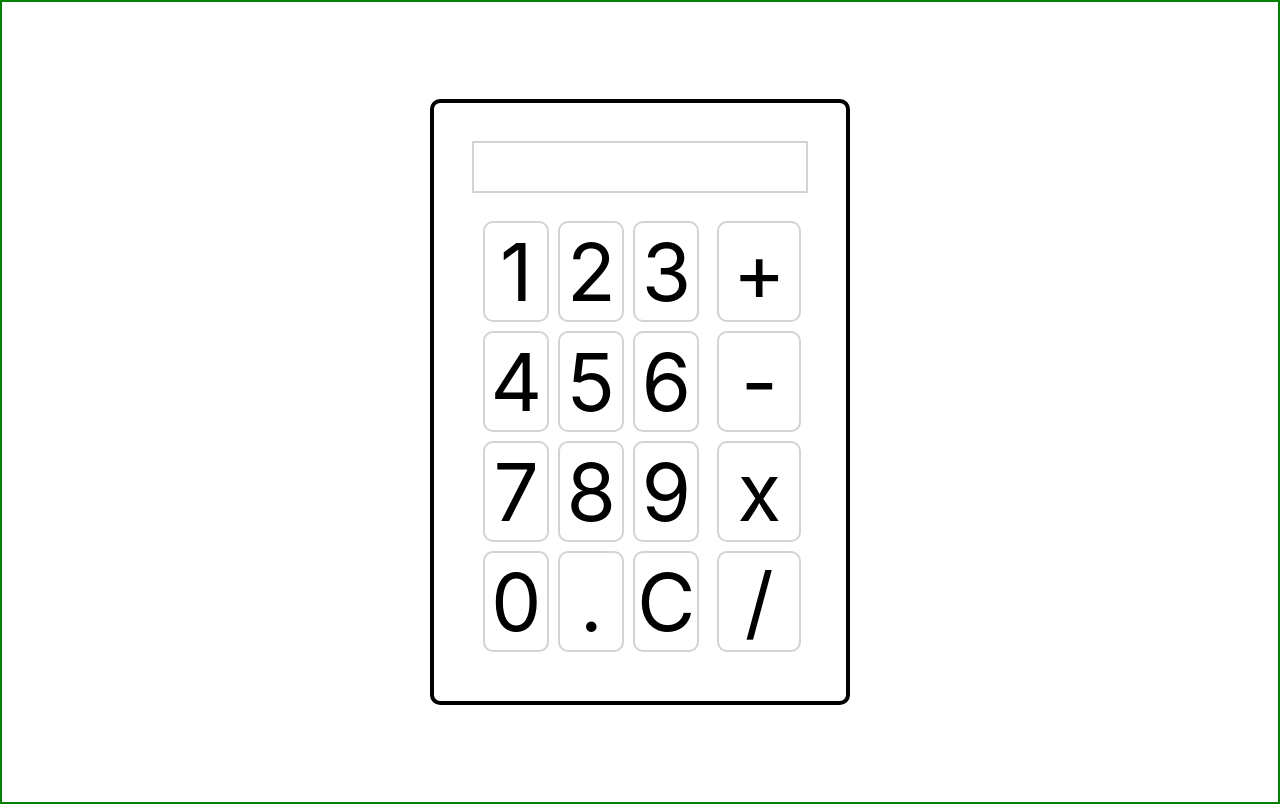
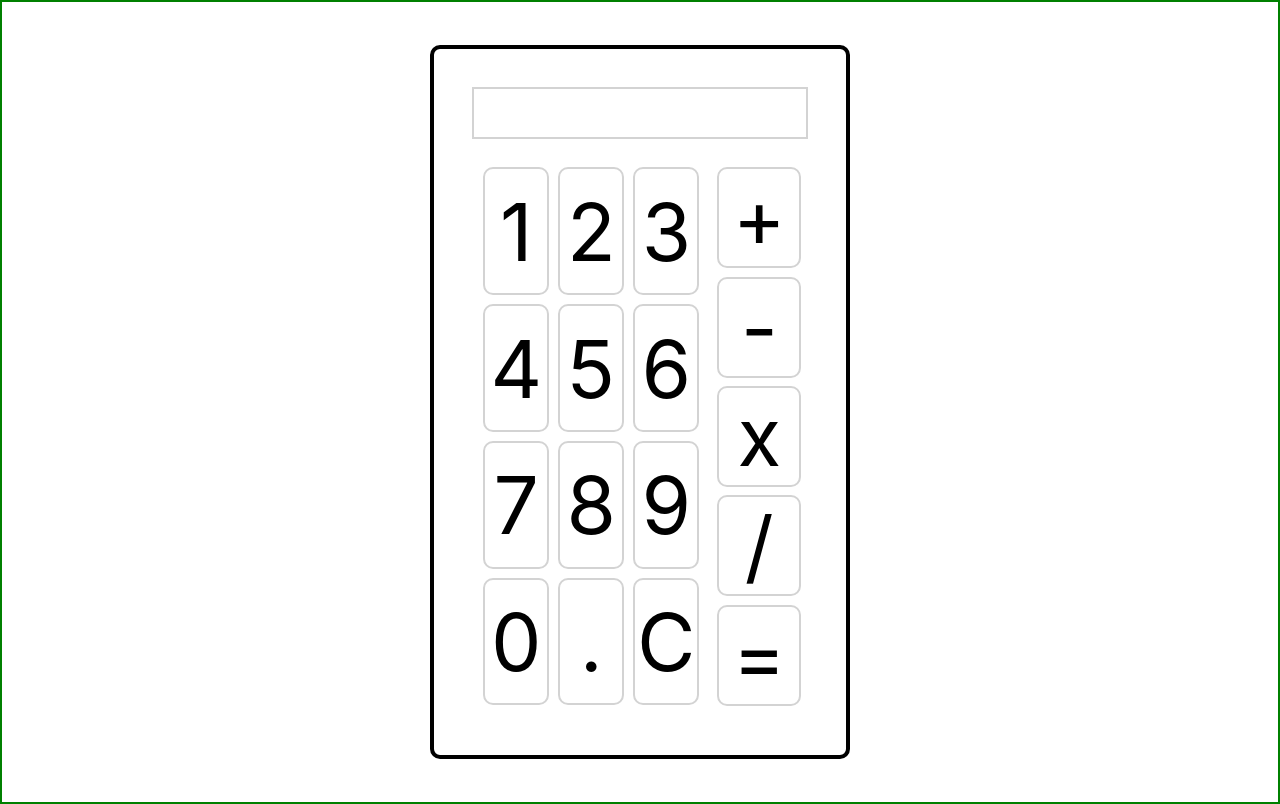
Before and after one commit to nickhibbits/react-practice-projects, a React (Create React App) app in the folder calculator/: page / in a window 1280 px wide. Built offline with nearby package versions, Linux system fonts and the light colour scheme.

Commit message:
continue building arithmetic operator logic

```diff
--- a/calculator/src/App.js
+++ b/calculator/src/App.js
@@ -9,7 +9,6 @@ function App() {
   const [numberSet, setNumberSet] = useState([]);
 
   const display = (input) => {
-    // console.log("input", input);
     switch (input) {
       case "C":
         setNumberDisplay([]);
@@ -23,28 +22,35 @@ function App() {
     }
   };
 
-  const performOp = (operator) => {
-    // console.log("operator", operator);
-    console.log("numbers", numberDisplay);
+  const performOperation = (numberSet) => {
+    // console.log("here");
+    console.log(eval(numberSet.join("")));
+  };
+
+  const groupNumbers = (operator) => {
     const current = numberDisplay.join("");
     const _number = parseInt(current);
 
     switch (operator) {
-      case "-":
+      case "=":
         setNumberSet((numberSet) => [...numberSet, _number]);
         console.log("numberSet", numberSet);
-        console.log(eval(numberSet.join("")));
+        // performOperation(numberSet);
         break;
       default:
         setNumberSet((numberSet) => [...numberSet, _number, operator]);
         setNumberDisplay([]);
-        console.log("numberSet", numberSet);
         break;
     }
   };
 
   useEffect(() => {
     console.log("numberSet", numberSet);
+    console.log(numberSet[-1]);
+    if (typeof numberSet[numberSet.length - 1] !== "string") {
+      console.log("here");
+      performOperation(numberSet);
+    }
   });
 
   return (
@@ -53,7 +59,7 @@ function App() {
         <ValueDisplay numbers={numberDisplay} />
         <div className="buttons-wrapper">
           <NumberPad selectNumber={display} />
-          <Operators performOp={performOp} />
+          <Operators groupNumbers={groupNumbers} />
         </div>
       </div>
     </div>
--- a/calculator/src/Operators.js
+++ b/calculator/src/Operators.js
@@ -1,13 +1,13 @@
 import "./Operators.css";
-function Operators({ performOp }) {
-  const operatorSet = ["+", "-", "x", "/"];
+function Operators({ groupNumbers }) {
+  const operatorSet = ["+", "-", "x", "/", "="];
   return (
     <div className="operators-component">
       {operatorSet.map((operator, i) => {
         return (
           <div
             className="num-button operator-button"
-            onClick={() => performOp(operator)}
+            onClick={() => groupNumbers(operator)}
           >
             {operator}
           </div>
```
